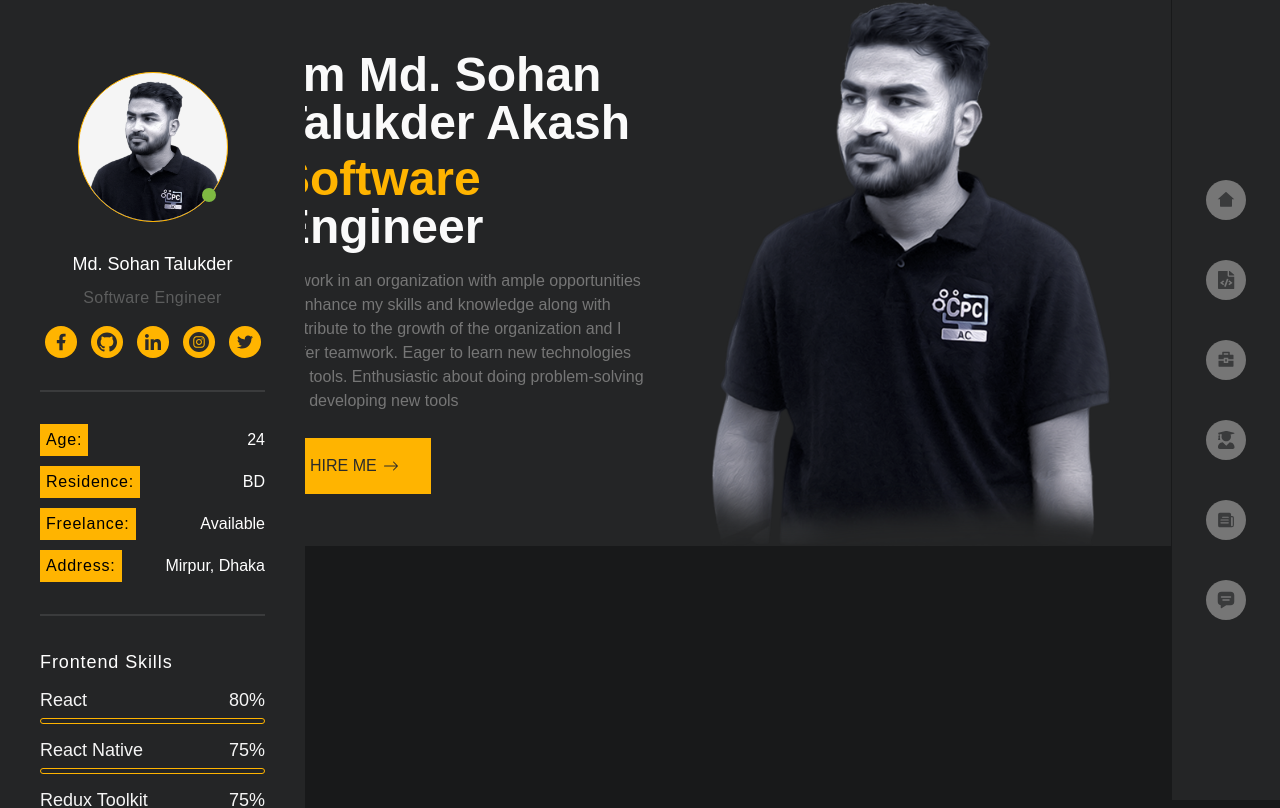
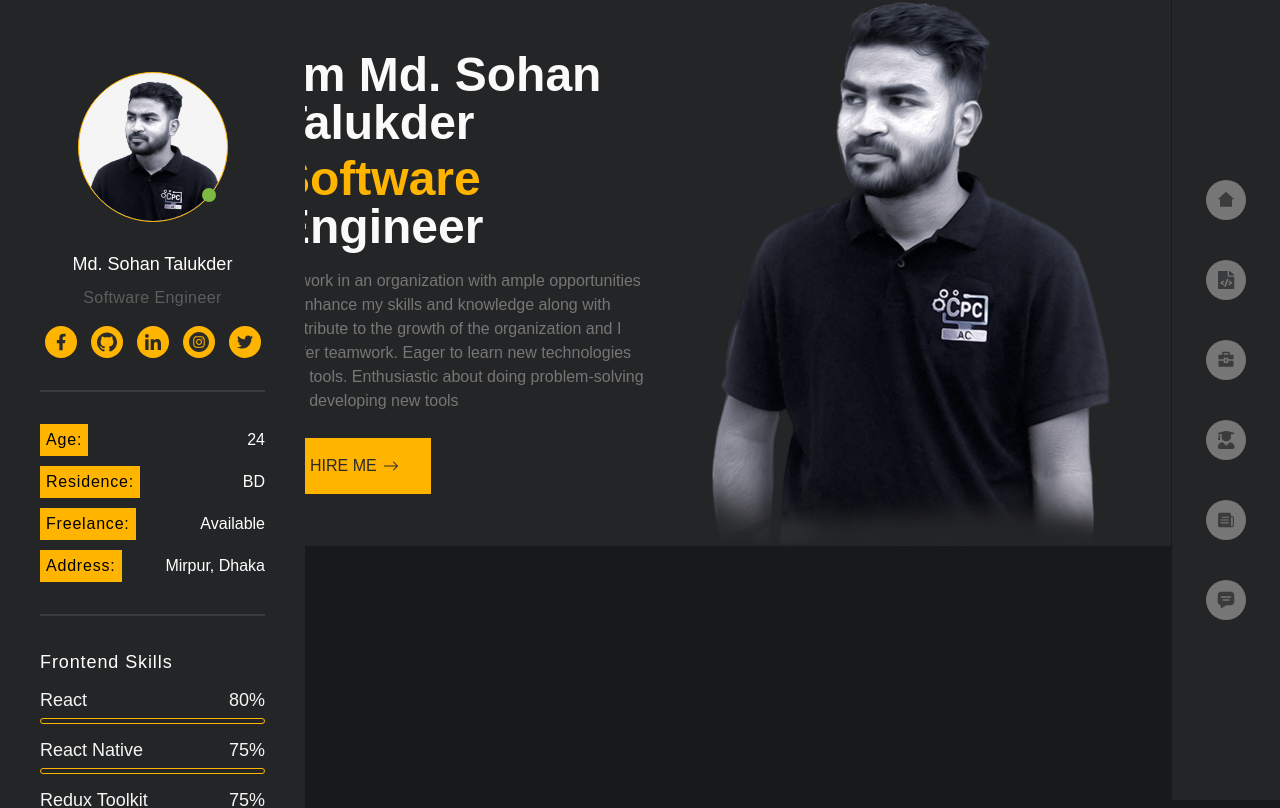
Before and after one commit to sohantalukder/sohantalukder.github.io, a React (Create React App) app: page / in a window 1280 px wide. Shown: the top 808 px of the page. Built offline with nearby package versions, Linux system fonts and the light colour scheme.

Commit message:
change git config

```diff
--- a/src/Pages/Home/Sections/Hero.jsx
+++ b/src/Pages/Home/Sections/Hero.jsx
@@ -9,7 +9,7 @@ const Hero = () => {
                 <div className='w-full md:w-1/2 text-center md:text-left  '>
                     <div>
                         <h1 className='text-3xl md:text-5xl font-bold  text-gray '>
-                            I'm Md. Sohan Talukder Akash
+                            I'm Md. Sohan Talukder
                         </h1>
                         <h1 className='text-3xl md:text-5xl font-bold  text-gray mt-2'>
                             <span className='text-yellow1'>Software</span>{" "}
```
